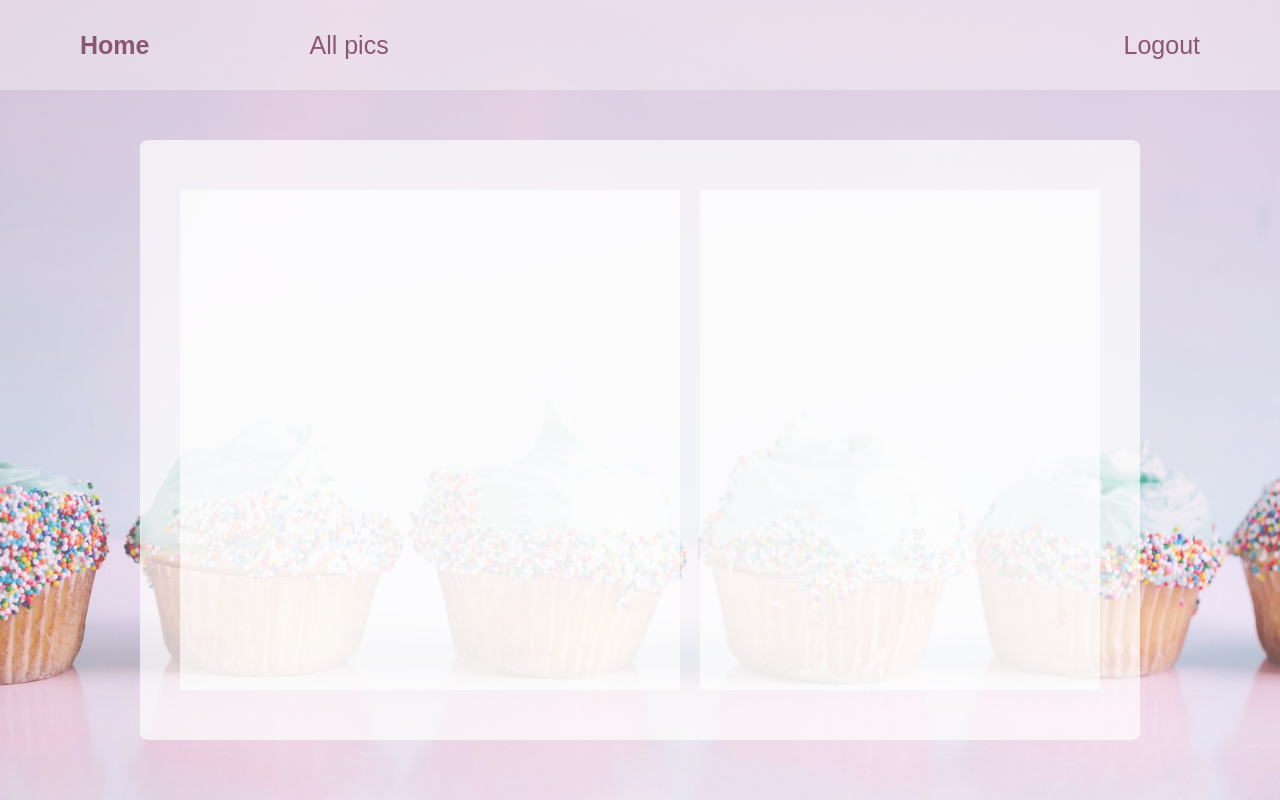
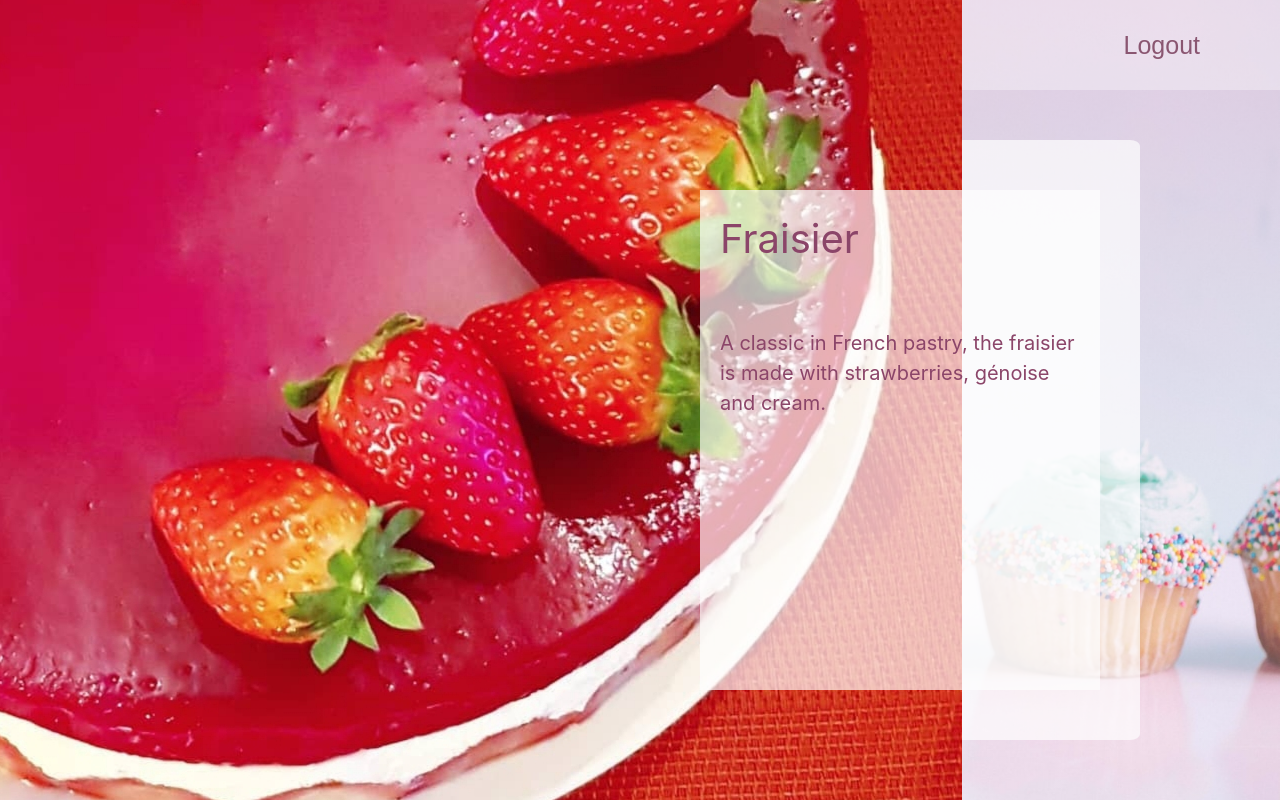
Before and after one commit to MilneS/miamyum, a React (Create React App) app: page /details/a in a window 1280 px wide. Shown: the top 800 px of the page. Built offline with nearby package versions, Linux system fonts and the light colour scheme; sample sign-in values are in the browser's storage.

Commit message:
params item

```diff
--- a/src/components/foodData.js
+++ b/src/components/foodData.js
@@ -24,121 +24,136 @@ import W from "./foodpics/w.jpg";
 
 const foodData = [
   {
+    id: "a",
     title: "Fraisier",
     img: A,
     description:
       "A classic in French pastry, the fraisier is made with strawberries, génoise and cream.",
   },
   {
+    id: "b",
     title: "Eclair glacé vanille",
     img: B,
     description:
       "An éclair is an oblong pastry made with choux dough filled with a cream and topped with flavored icing.",
   },
   {
+    id: "c",
     title: "Cupcake amandes et crème de cheesecake",
     img: C,
     description:
       "almond cupcake topped with cheesecake frosting and chocolate m&m's.",
   },
   {
+    id: "d",
     title: "Bûche framboise-pistache",
     img: D,
     description:
       "raspberries and pistachio log topped with raspberries and pistachio macarons.",
   },
   {
+    id: "e",
     title: "Tartelette aux pommes",
     img: E,
     description: "French apple tartlet (meaning, no cinnamon!).",
   },
   {
+    id: "f",
     title: "Cookies au Daim",
     img: F,
     description: "Cokkies made with Daim chocolate candy.",
   },
   {
+    id: "g",
     title: "Paris-Brest",
     img: G,
     description:
       "The wheel shaped pastry, was created to commemorate the Paris–Brest–Paris bicycle race.",
   },
   {
+    id: "h",
     title: "Mille-feuille",
     img: H,
-    description: "A mille-feuille is made up of three layers of puff pastry and glazed with icing and chocolate stripes.",
+    description:
+      "A mille-feuille is made up of three layers of puff pastry and glazed with icing and chocolate stripes.",
   },
   {
+    id: "i",
     title: "Coulant au chocolat",
     img: I,
     description: "Chocolate lava cake.",
   },
   {
+    id: "j",
     title: "Tarte aux fraises",
     img: J,
     description: "Straberry tart.",
   },
   {
+    id: "k",
     title: "Gauffres aux fruits",
     img: K,
     description: "Fruit waffle.",
   },
+  { id: "l", title: "Cakepop vanille", img: L, description: "Vanilla cakepop" },
   {
-    title: "Cakepop vanille",
-    img: L,
-    description: "Vanilla cakepop",
-  },
-  {
+    id: "m",
     title: "Eclair craquelin vanille",
     img: M,
     description: "Vanilla eclair topped with craquelin.",
   },
   {
+    id: "n",
     title: "Confiture pomme-banane",
     img: N,
     description: "Chunky apple and banana jam",
   },
   {
+    id: "o",
     title: "Praliné",
     img: O,
-    description: "A spread made with caramelized roasted almonds and hazelnuts.",
+    description:
+      "A spread made with caramelized roasted almonds and hazelnuts.",
   },
   {
+    id: "p",
     title: "Pain perdu roulé au Nutella",
     img: P,
     description: "Rolled Nutella french toasts.",
   },
+  { id: "q", title: "Donuts", img: Q, description: "Well, donuts." },
   {
-    title: "Donuts",
-    img: Q,
-    description: "Well, donuts.",
-  },
-  {
+    id: "r",
     title: "Gateau à l'ananas",
     img: R,
     description: "Rustic pineapple cake.",
   },
   {
+    id: "s",
     title: "Cookies aux pépites de chocolat",
     img: S,
     description: "Classic chocolate chip cookies.",
   },
   {
+    id: "t",
     title: "Gateau glacé pistache-franboise",
     img: T,
     description: "Iced raspberry and pistachio cake.",
   },
   {
+    id: "u",
     title: "Cupcake au Nutella",
     img: U,
     description: "Nutella cupcake.",
   },
   {
+    id: "v",
     title: "Milkshake saveur cookies",
     img: V,
     description: "Cookie flavored milkshake.",
   },
   {
+    id: "w",
     title: "Tartelette framboise-nougat",
     img: W,
     description: "Raspberry and nougat tartlet.",
--- a/src/pages/Details.js
+++ b/src/pages/Details.js
@@ -1,21 +1,22 @@
 import classes from "./Details.module.css";
 import { useParams } from "react-router";
+import foodData from "../components/foodData";
 
 const Details = () => {
   const params=useParams();
-  console.log(params.itemId)
+  const item= foodData.find(item=>item.id===params.itemId)
   return (
     <div className={classes.container}>
       <div className={classes.card}>
-        <div className={classes.img}>
-          {/* img */}
+        <div className={classes.imgcontainer}>
+          <img className={classes.img}src={item.img} alt=''/>
         </div>
         <div className={classes.itemsContainer}>
           <div className={classes.title}>
-            {/* title */}
+            {item.title}
           </div>
           <div className={classes.descr}>
-            {/* descr */}
+            {item.description}
           </div>
         </div>
       </div>
--- a/src/pages/Details.module.css
+++ b/src/pages/Details.module.css
@@ -13,7 +13,7 @@
   justify-content: center;
   align-items: center;
 }
-.img {
+.imgcontainer {
   background-color: rgba(255, 255, 255, 0.678);
   height: 500px;
   width: 500px;
@@ -23,6 +23,7 @@
   margin-right: 10px;
   /* border: 1px solid purple; */
 }
+.img{}
 .itemsContainer {
   background-color: rgba(255, 255, 255, 0.678);
   height: 500px;
```
